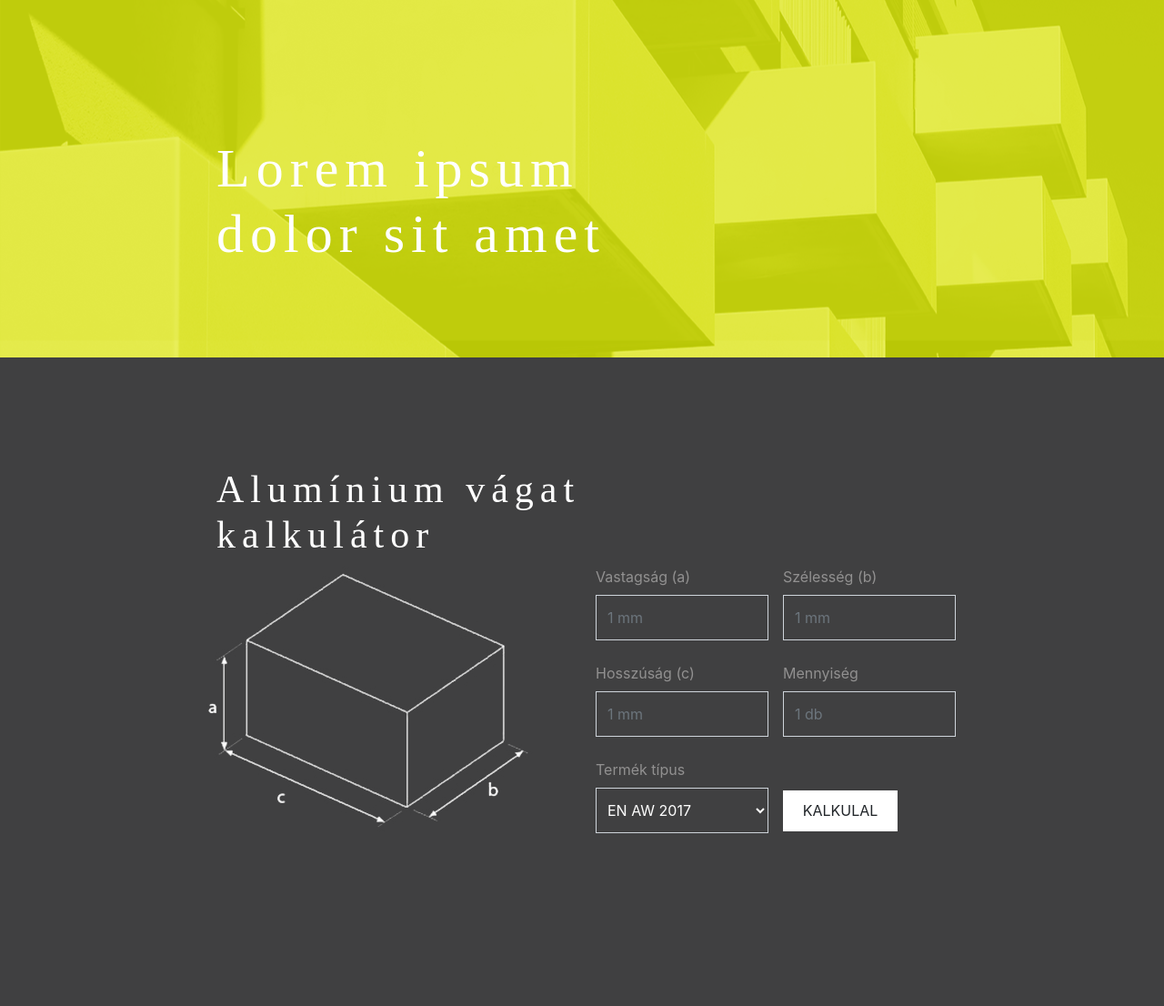
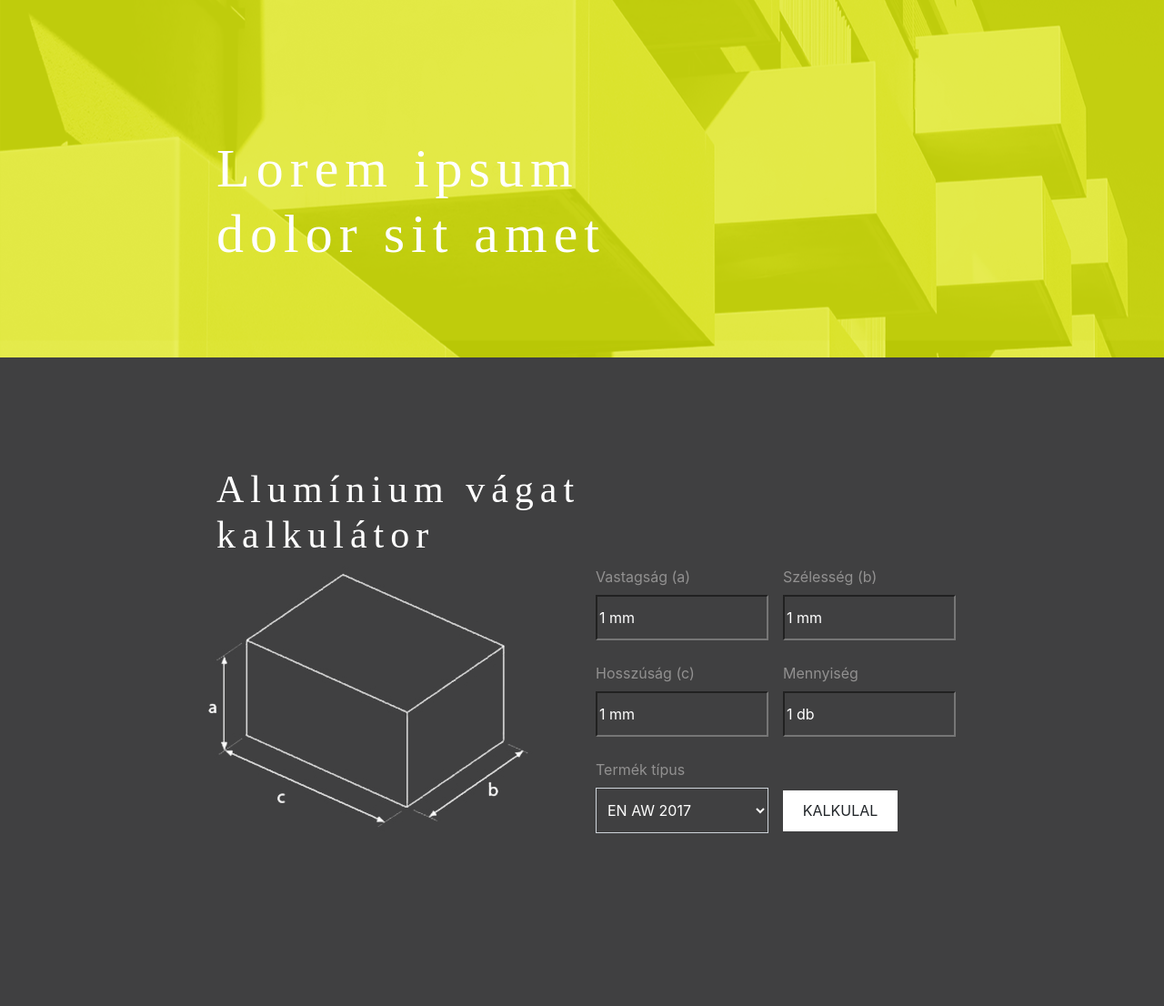
Before and after one commit to Karakrisz/ACH, a PHP site: page / in a window 1280 px wide. Shown: the part 2664-3770 px from the top of the page at 91% size. Run offline with PHP 8.4, Linux system fonts and the light colour scheme; some web fonts are replaced.

Commit message:
hibák javitva

```diff
--- a/css/style.css
+++ b/css/style.css
@@ -144,7 +144,7 @@
     background-color: white;
     border-radius: 50%;
     position: relative;
-    right: 128px;
+    right: 145px;
     font-size: 13px;
 }
 
@@ -776,6 +776,15 @@
     filter: grayscale(100%);
 }
 
-input[placeholder], [placeholder], *[placeholder] {
-    color: red !important;
+::placeholder {
+    color: white;
+    opacity: 1; /* Firefox */
 }
+
+:-ms-input-placeholder { /* Internet Explorer 10-11 */
+    color: white;
+}
+
+::-ms-input-placeholder { /* Microsoft Edge */
+    color: white;
+}
--- a/index.php
+++ b/index.php
@@ -244,11 +244,11 @@
                 <div class="form-row mb-4">
                     <div class="col-xl-6 xl-lg-6 xl-md-6">
                         <label class="kalkulator_label">Vastagság (a)</label>
-                        <input type="text" class="form-control kalkulator_formok" placeholder="1 mm">
+                        <input type="text" class="kalkulator_formok" placeholder="1 mm">
                     </div>
                     <div class="col-xl-6 xl-lg-6 xl-md-6">
                         <label class="kalkulator_label">Szélesség (b)</label>
-                        <input type="text" class="form-control kalkulator_formok" placeholder="1 mm">
+                        <input type="text" class="kalkulator_formok" placeholder="1 mm">
                     </div>
 
                 </div>
@@ -256,12 +256,12 @@
                 <div class="form-row mb-4">
                     <div class="col-xl-6 xl-lg-6 xl-md-6">
                         <label class="kalkulator_label">Hosszúság (c)</label>
-                        <input type="text" class="form-control kalkulator_formok" placeholder="1 mm">
+                        <input type="text" class=" kalkulator_formok" placeholder="1 mm">
                     </div>
 
                     <div class="col-xl-6 xl-lg-6 xl-md-6">
                         <label class="kalkulator_label">Mennyiség</label>
-                        <input type="text" class="form-control kalkulator_formok" placeholder="1 db">
+                        <input type="text" class="kalkulator_formok" placeholder="1 db">
                     </div>
                 </div>
 
```
